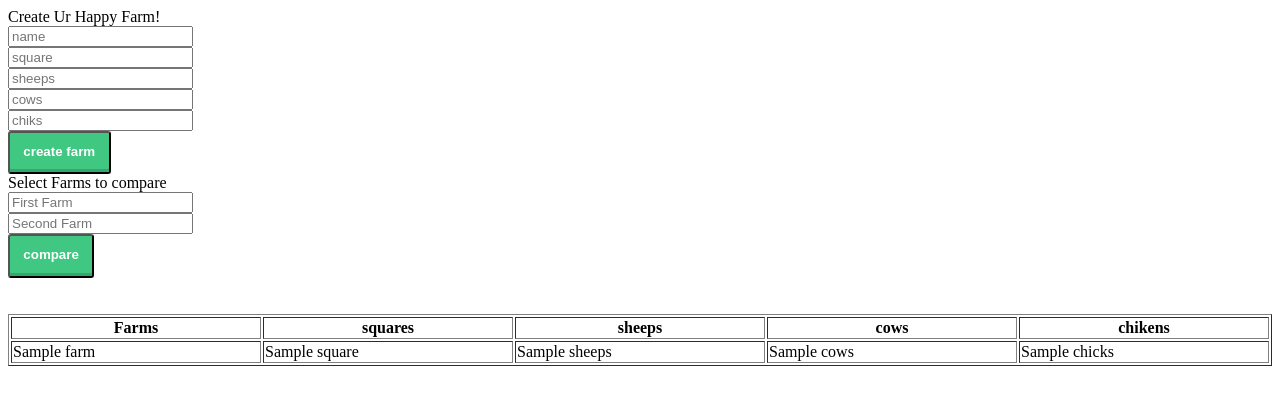
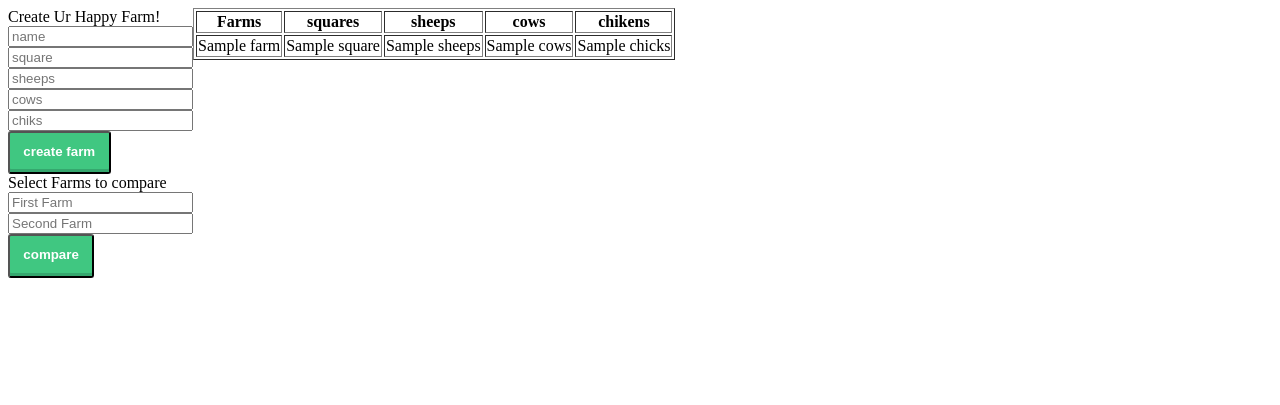
Before and after one commit to Lidestrial/PyKPIGL, a Flask app: template templates/sixths.html in a window 1280 px wide. Shown: the top 405 px of the page. Run offline with Flask 2, Linux system fonts and the light colour scheme; the template is opened without the code that fills it: most values are stand-ins (such as "Sample title", 1, 10 or a date in 2020).

Commit message:
Sixth skeleton

```diff
--- a/static/css/style.css
+++ b/static/css/style.css
@@ -36,9 +36,9 @@ h1{
   text-align: center;
   margin-bottom: 15px;
 }
-table{
+/*table{
   width:100%;
-  table-layout: fixed;
+  table-layout: fixed;*/
 }
 .tbl-header{
   background-color: rgba(255,255,255,0.3);
```
Also changed, not shown: 1 other file.
